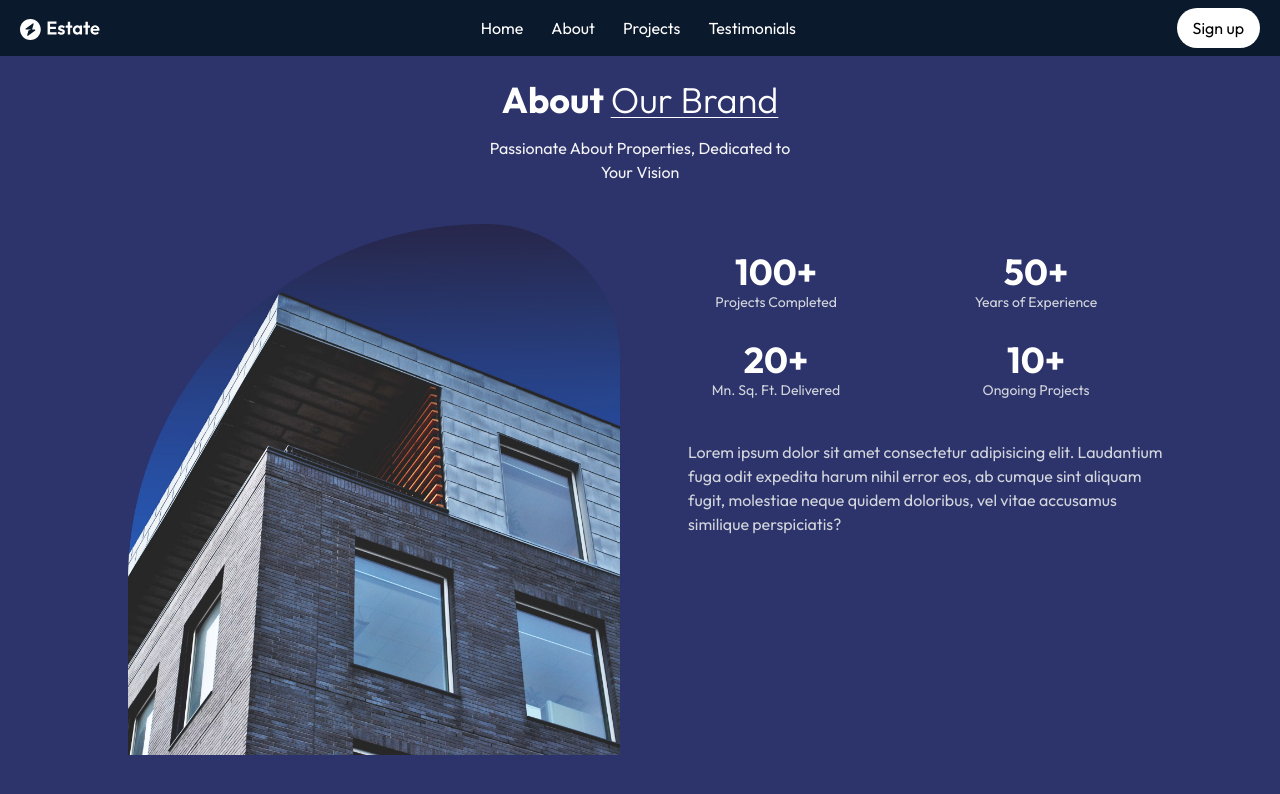
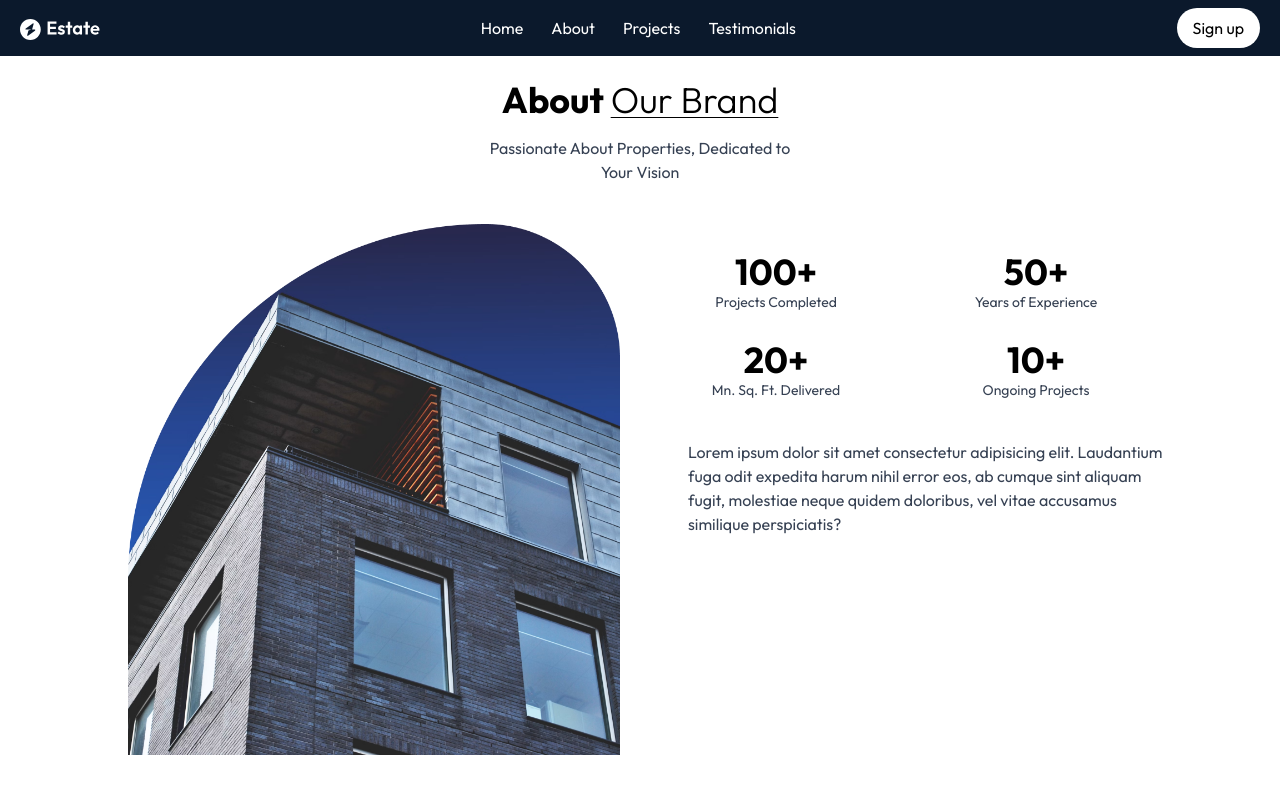
Before and after one commit to Varun-P-Shetty/Real-Estate, a React (Vite) app: page /about in a window 1280 px wide. Shown: the top 794 px of the page. Built offline with nearby package versions, Linux system fonts and the light colour scheme.

Commit message:
Updated bg,layouts and minor fixes in components

```diff
--- a/src/components/About.jsx
+++ b/src/components/About.jsx
@@ -9,7 +9,7 @@ const About = () => {
     { number: "10+", text: "Ongoing Projects" },
   ];
   return (
-    <div className="gray-bg">
+    <div className="">
       <div
         className="flex-col-center container mx-auto px-4 md:px-20 lg:px-32 w-full pt-20"
         id="About"
@@ -20,7 +20,7 @@ const About = () => {
             Our Brand
           </span>
         </h1>
-        <p className="text-gray-100 max-w-80 text-center mt-4 mb-10">
+        <p className="text-gray-700 max-w-80 text-center mt-4 mb-10">
           Passionate About Properties, Dedicated to Your Vision
         </p>
         <div className="flex flex-col md:flex-row items-center md:items-start md:gap-10 w-full min-h-screen">
@@ -40,13 +40,13 @@ const About = () => {
               {stats.map((stat, index) => (
                 <div key={index} className="flex flex-col items-center">
                   <h2 className="text-4xl font-bold">{stat.number}</h2>
-                  <p className="text-gray-300 text-sm">{stat.text}</p>
+                  <p className="text-gray-700 text-sm">{stat.text}</p>
                 </div>
               ))}
             </div>
 
             {/* Paragraph Below the Grid */}
-            <p className="text-gray-300 text-md mt-6 md:mt-10 sm:ml-5 md:ml-7 w-full mb-10">
+            <p className="text-gray-700 text-md mt-6 md:mt-10 sm:ml-5 md:ml-7 w-full mb-10">
               Lorem ipsum dolor sit amet consectetur adipisicing elit.
               Laudantium fuga odit expedita harum nihil error eos, ab cumque
               sint aliquam fugit, molestiae neque quidem doloribus, vel vitae
--- a/src/components/Navbar.jsx
+++ b/src/components/Navbar.jsx
@@ -1,11 +1,11 @@
-import React, { useEffect } from 'react'
+import React, { useEffect,useState} from 'react'
 import {assets} from '../assets/assets'
 import { Link, useLocation} from 'react-router-dom';
 const Navbar = () => {
   const location = useLocation();
   const isHomePage = location.pathname === '/';
 
-  const [showMobileMenu, setShowMobileMenu] = React.useState(false)
+  const [showMobileMenu, setShowMobileMenu] = useState(false)
 
   useEffect(() => {
     // Only disable scroll if mobile menu is open and on small screens
--- a/src/components/Projects.jsx
+++ b/src/components/Projects.jsx
@@ -5,7 +5,6 @@ import { projectsData } from "../assets/assets";
 
 const Projects = () => {
   const [currentIndex, setCurrentIndex] = useState(0);
-
   // ✅ Make visibleImages dynamic based on screen size
   const [visibleImages, setVisibleImages] = useState(3);
 
@@ -50,9 +49,8 @@ const Projects = () => {
         <h1 className="text-3xl font-bold">Projects</h1>
         <span className="text-3xl underline">Completed</span>
       </div>
-      <div className="relative w-full mt-10">
-        <h1 className="text-3xl font-bold text-center mb-6">Projects</h1>
-
+      <p className="text-[15px] sm:text-[18px] text-center text-gray-600 mb-6 mt-2">Crafting Spaces, Building Legacies-Explore Our Portfolio</p>
+      <div className="relative w-full mt-5">
         {/* Image Slider */}
         <div className="overflow-hidden w-full flex justify-center">
           <div className="flex gap-3 transition-transform duration-300">
@@ -84,23 +82,3 @@ const Projects = () => {
   );
 };
 export default Projects;
-
-// <div className="absolute top-1/2 left-30 transform -translate-y-1/2">
-// <button
-//   className="p-2 bg-gray-800 text-white rounded-full shadow-md"
-//   onClick={prevSlide}
-//   disabled={currentIndex === 0}
-// >
-//   <FaChevronLeft size={20} />
-// </button>
-// </div>
-
-// <div className="absolute top-1/2 right-20 transform -translate-y-1/2">
-// <button
-//   className="p-2 bg-gray-800 text-white rounded-full shadow-md"
-//   onClick={nextSlide}
-//   disabled={currentIndex >= projectsData.length - visibleImages}
-// >
-//   <FaChevronRight size={20} />
-// </button>
-// </div>
```
